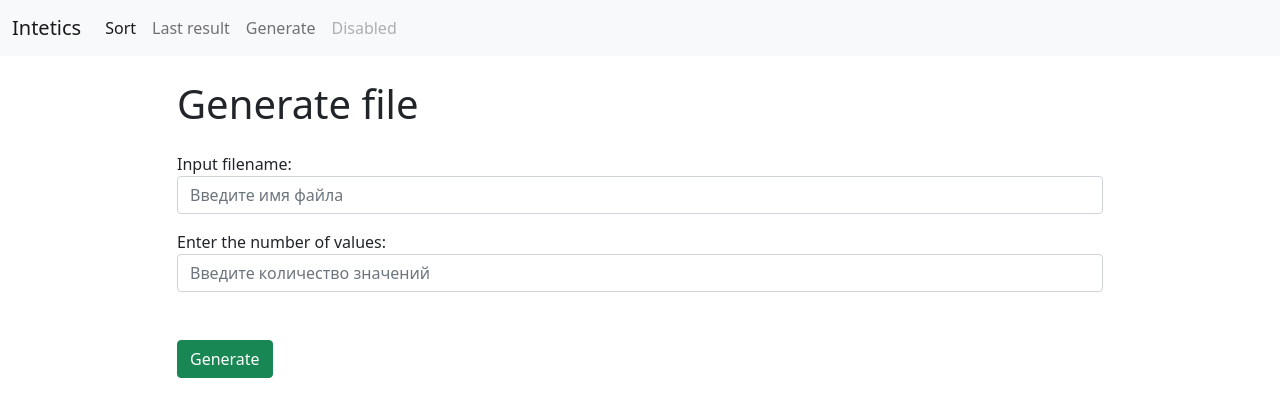
After one commit to loverfish/Sorting_app, a Django app: page /generate in a window 1280 px wide. The commit adds this page. Shown: the top 417 px of the page. Run offline with Django 3.2, Linux system fonts and the light colour scheme.

Commit message:
Added web file generetor + normal rendering

```diff
--- a/sorting_app/forms.py
+++ b/sorting_app/forms.py
@@ -7,3 +7,31 @@ class PostForm(forms.ModelForm):
     class Meta:
         model = Post
         fields = ['file', 'algorithm_type']
+
+        widgets = {'file': forms.FileInput(attrs={
+            'class': 'form-control',
+            'type': 'file',
+        }),
+            'algorithm_type': forms.Select(attrs={
+                'class': 'form-select',
+            })
+        }
+
+
+class GenerateForm(forms.Form):
+    title = forms.CharField(
+        max_length=15,
+        label='Input filename',
+        widget=forms.TextInput(attrs={
+            'class': 'form-control mb-2',
+            'placeholder': 'Введите имя файла'
+        })
+    )
+    quantity = forms.IntegerField(
+        max_value=1000,
+        label='Enter the number of values',
+        widget=forms.NumberInput(attrs={
+            'class': 'form-control mb-5',
+            'placeholder': 'Введите количество значений',
+        })
+    )
--- a/sorting_app/urls.py
+++ b/sorting_app/urls.py
@@ -4,7 +4,5 @@ from . import views
 urlpatterns = [
     path('', views.response_info, name='home'),
     path('post/', views.upload_file, name='create_post'),
-    path('te', views.index, name='index'),
-
-
+    path('generate', views.generate_file, name='generate_file'),
 ]
--- a/sorting_app/utilits.py
+++ b/sorting_app/utilits.py
@@ -6,11 +6,8 @@ def my_shiny_new_decorator(a_function_to_decorate):
     def the_wrapper_around_the_original_function(*args):
         import time
         tic = time.perf_counter()
-        # t_new = time.process_time()
         res = a_function_to_decorate(*args)
-
         toc = time.perf_counter()
-
         t = '{:0.6f}'.format(toc - tic)
         return res, t
     return the_wrapper_around_the_original_function
@@ -24,7 +21,6 @@ def bubble_sort(array):
         for j in range(len(array) - i - 1):
             if array[j] > array[j + 1]:
                 array[j], array[j + 1] = array[j + 1], array[j]
-    # print(array)
     return array
 
 
@@ -111,7 +107,6 @@ def merge_sort(nums):
 
 def create_file(my_file, n):
     with open(my_file, "w") as outFile:
-        # outFile.writelines([x for x in random.sample(range(-1000,1001),n)])
         outFile.writelines(['{} '.format(random.randint(0, 500)) for _ in range(n)])
 
 
--- a/sorting_app/views.py
+++ b/sorting_app/views.py
@@ -1,63 +1,39 @@
 import os
 from django.shortcuts import render, redirect
-from django.views.generic import CreateView
-from django.urls import reverse_lazy, reverse
+from django.urls import reverse
+
 from .utilits import *
 from intetics.settings import BASE_DIR
-from .forms import PostForm
+from .forms import PostForm, GenerateForm
 from .models import Post
-
-
-def index(request):
-    file_name = Post.objects.last().__str__()
-    file = os.path.join(BASE_DIR, 'media/', file_name)
-    start_list = read_file(file)
-
-    res = algorithms[Post.objects.last().algorithm_type](start_list)
-    sort_list = res[0]
-    time_to_sort = res[1]
-    context = {
-        'start_list': read_file(file),
-        'sort_list': sort_list,
-        'time_to_sort': time_to_sort,
-        'post': file_name[6:],
-        'type': algorithms[Post.objects.last().algorithm_type].__name__,
-    }
-    return render(request, template_name='sorting_app/home.html', context=context)
-
-
-class CreatePost(CreateView):
-    model = Post
-    form_class = PostForm
-    template_name = 'sorting_app/post.html'
-    success_url = reverse_lazy('home')
 
 
 def handle_uploaded_file(f):
     with open(os.path.join(BASE_DIR, 'media/temp/new_f.txt'), 'wb+') as destination:
         for chunk in f.chunks():
             destination.write(chunk)
-    # return read_file(destination)
 
 
 def upload_file(request):
     if request.method == 'POST':
         form = PostForm(request.POST, request.FILES)
-
         if form.is_valid():
             form = form.save(commit=False)
             handle_uploaded_file(request.FILES['file'])                             # form.file
             start_list = read_file(os.path.join(BASE_DIR, 'media/temp/new_f.txt'))
-
             result = algorithms[form.algorithm_type](start_list)
             form.sorted_list = result[0]
             form.time_to_sort = result[1]
             form.save()
-            # return redirect(reverse('home'))
+            algorithm_type = alg_types[form.algorithm_type]
             context = {
+                'info': Post.objects.last(),
+                'start_list': read_file(os.path.join(BASE_DIR, 'media/temp/new_f.txt')),
+                'start_name': request.FILES['file'],
+                'algorithm_type': algorithm_type,
 
             }
-            return render(request, 'sorting_app/result.html', {'info': Post.objects.last()})
+            return render(request, 'sorting_app/result.html', context)
     else:
         form = PostForm()
     return render(request, 'sorting_app/post.html', {'form': form})
@@ -66,3 +42,39 @@ def upload_file(request):
 def response_info(request):
     resp = Post.objects.last()
     return render(request, 'sorting_app/result.html', {'info': resp})
+
+
+def generate_file(request):
+    if request.method == 'POST':
+        form = GenerateForm(request.POST)
+        if form.is_valid():
+            create_file(request.POST['title'] + '.txt', int(form.cleaned_data['quantity']))
+            return redirect(reverse('create_post'))
+    else:
+        form = GenerateForm()
+    return render(request, 'sorting_app/generate_file.html', {'form': form})
+
+
+# def index(request):
+#     file_name = Post.objects.last().__str__()
+#     file = os.path.join(BASE_DIR, 'media/', file_name)
+#     start_list = read_file(file)
+#
+#     res = algorithms[Post.objects.last().algorithm_type](start_list)
+#     sort_list = res[0]
+#     time_to_sort = res[1]
+#     context = {
+#         'start_list': read_file(file),
+#         'sort_list': sort_list,
+#         'time_to_sort': time_to_sort,
+#         'post': file_name[6:],
+#         'type': algorithms[Post.objects.last().algorithm_type].__name__,
+#     }
+#     return render(request, template_name='sorting_app/home.html', context=context)
+
+
+# class CreatePost(CreateView):
+#     model = Post
+#     form_class = PostForm
+#     template_name = 'sorting_app/post.html'
+#     success_url = reverse_lazy('home')
--- a/templates/base.html
+++ b/templates/base.html
@@ -18,6 +18,7 @@
                 <div class="navbar-nav">
                     <a class="nav-link active" aria-current="page" href="{% url 'create_post' %}">Sort</a>
                     <a class="nav-link" href="{% url 'home' %}">Last result</a>
+                    <a class="nav-link" href="{% url 'generate_file' %}">Generate</a>
                     <a class="nav-link disabled" href="#" tabindex="-1" aria-disabled="true">Disabled</a>
                 </div>
             </div>
--- /dev/null
+++ b/templates/sorting_app/generate_file.html
@@ -0,0 +1,12 @@
+{% extends 'base.html' %}
+
+{% block title %}Generate{% endblock %}
+
+{% block content %}
+    <h1 class="mb-4 mt-4">Generate file</h1>
+    <form action="{% url 'generate_file' %}" method="post">
+        {% csrf_token %}
+        {{ form.as_p}}
+        <button type="submit" class="btn btn-success">Generate</button>
+    </form>
+{% endblock %}
```
Also changed, not shown: sorting_app/models.py (+0 -17 lines), templates/sorting_app/post.html (+7 -1 lines), templates/sorting_app/result.html (+12 -4 lines).
